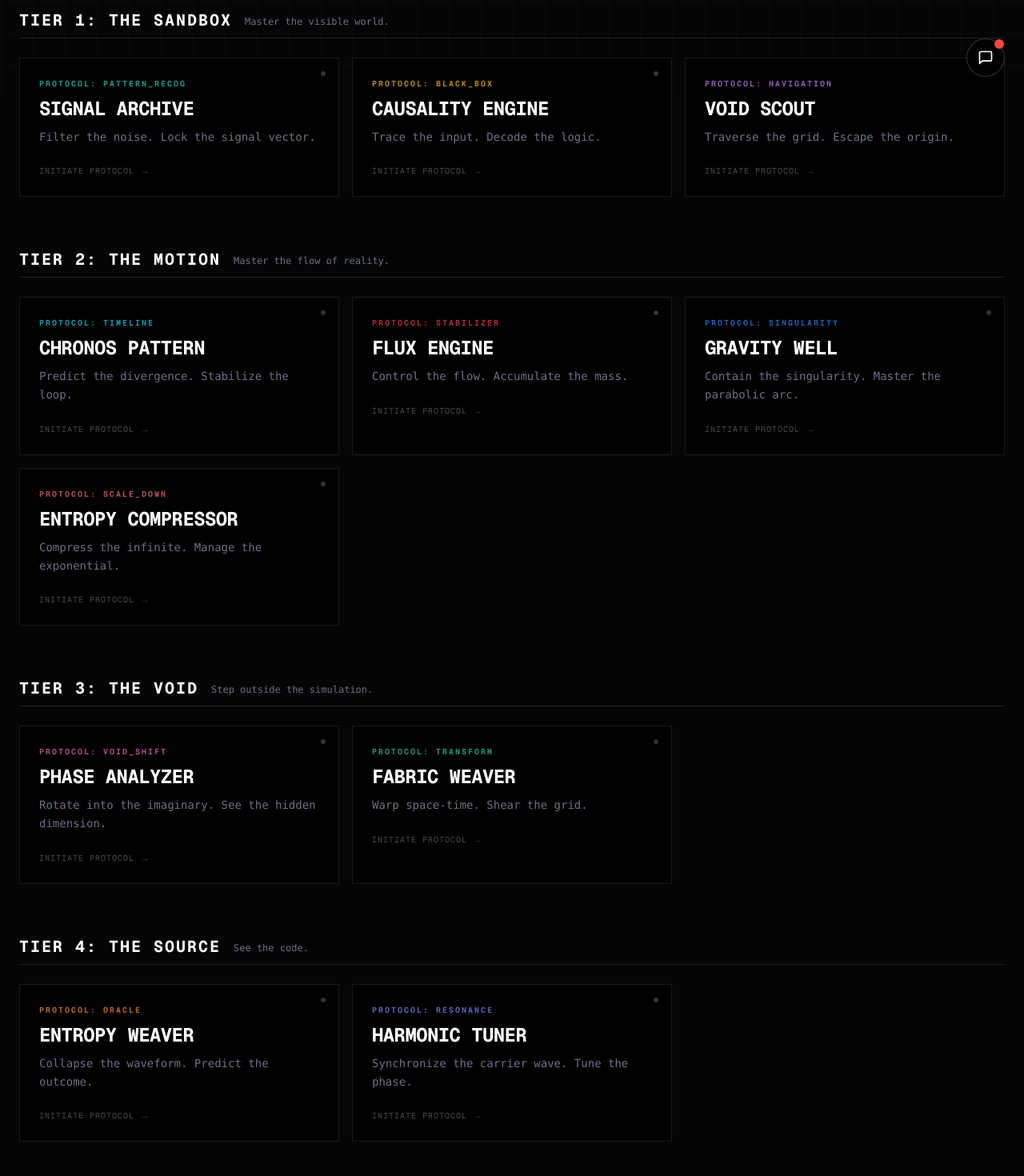
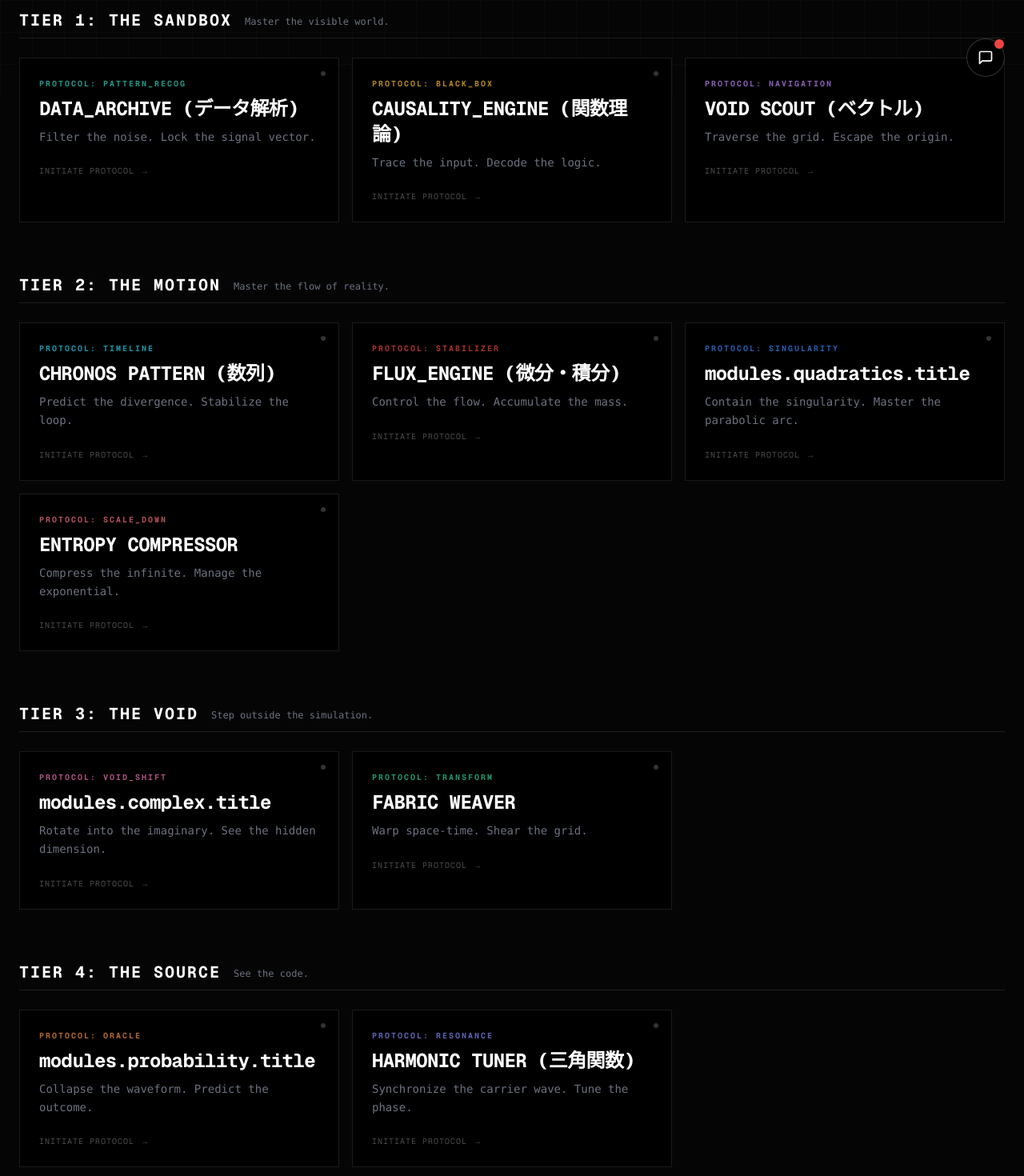
Before and after one commit to hiroshi-tsutsui/ghost-root-terminal, a Next.js app in the folder project_omega/: page / in a window 1280 px wide. Shown: the part 680-2150 px from the top of the page at 80% size. Built offline with nearby package versions, Linux system fonts and the light colour scheme.

Commit message:
feat(omega): localize module titles in root page

```diff
--- a/project_omega/app/page.tsx
+++ b/project_omega/app/page.tsx
@@ -2,16 +2,18 @@
 
 import Link from 'next/link';
 import { useProgress, ModuleId } from './contexts/ProgressContext';
+import { useLanguage } from './contexts/LanguageContext';
 import { GeistMono } from 'geist/font/mono';
 import SystemMessages from './components/SystemMessages';
 
 export default function Home() {
   const { moduleProgress, calibration } = useProgress();
+  const { t } = useLanguage();
 
   const modules = [
     {
       id: 'quadratics',
-      title: 'GRAVITY WELL',
+      title: t('modules.quadratics.title') || 'GRAVITY WELL',
       subtitle: 'Protocol: Singularity',
       desc: 'Contain the singularity. Master the parabolic arc.',
       status: 'STABLE',
@@ -21,7 +23,7 @@ export default function Home() {
     },
     {
       id: 'trig',
-      title: 'HARMONIC TUNER',
+      title: t('modules.trig.title'),
       subtitle: 'Protocol: Resonance',
       desc: 'Synchronize the carrier wave. Tune the phase.',
       status: 'ACTIVE',
@@ -31,7 +33,7 @@ export default function Home() {
     },
     {
       id: 'data',
-      title: 'SIGNAL ARCHIVE',
+      title: t('modules.data.title'),
       subtitle: 'Protocol: Pattern_Recog',
       desc: 'Filter the noise. Lock the signal vector.',
       status: 'LIVE',
@@ -41,7 +43,7 @@ export default function Home() {
     },
     {
       id: 'vectors',
-      title: 'VOID SCOUT',
+      title: t('modules.vectors.title'),
       subtitle: 'Protocol: Navigation',
       desc: 'Traverse the grid. Escape the origin.',
       status: 'READY',
@@ -51,7 +53,7 @@ export default function Home() {
     },
     {
       id: 'sequences',
-      title: 'CHRONOS PATTERN',
+      title: t('modules.sequences.title'),
       subtitle: 'Protocol: Timeline',
       desc: 'Predict the divergence. Stabilize the loop.',
       status: 'SYNCED',
@@ -61,7 +63,7 @@ export default function Home() {
     },
     {
       id: 'probability',
-      title: 'ENTROPY WEAVER',
+      title: t('modules.probability.title') || 'ENTROPY WEAVER',
       subtitle: 'Protocol: Oracle',
       desc: 'Collapse the waveform. Predict the outcome.',
       status: 'ONLINE',
@@ -71,7 +73,7 @@ export default function Home() {
     },
     {
       id: 'calculus',
-      title: 'FLUX ENGINE',
+      title: t('modules.calculus.title'),
       subtitle: 'Protocol: Stabilizer',
       desc: 'Control the flow. Accumulate the mass.',
       status: 'CRITICAL',
@@ -81,7 +83,7 @@ export default function Home() {
     },
     {
       id: 'complex',
-      title: 'PHASE ANALYZER',
+      title: t('modules.complex.title') || 'PHASE ANALYZER',
       subtitle: 'Protocol: Void_Shift',
       desc: 'Rotate into the imaginary. See the hidden dimension.',
       status: 'ONLINE',
@@ -111,7 +113,7 @@ export default function Home() {
     },
     {
       id: 'functions',
-      title: 'CAUSALITY ENGINE',
+      title: t('modules.functions.title'),
       subtitle: 'Protocol: Black_Box',
       desc: 'Trace the input. Decode the logic.',
       status: 'BETA',
```
